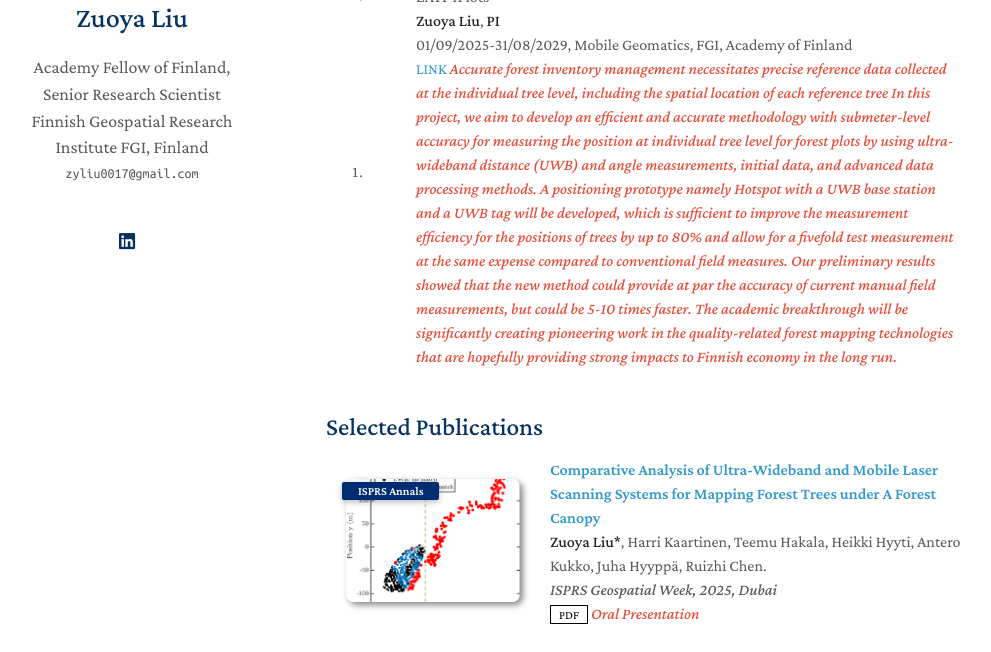
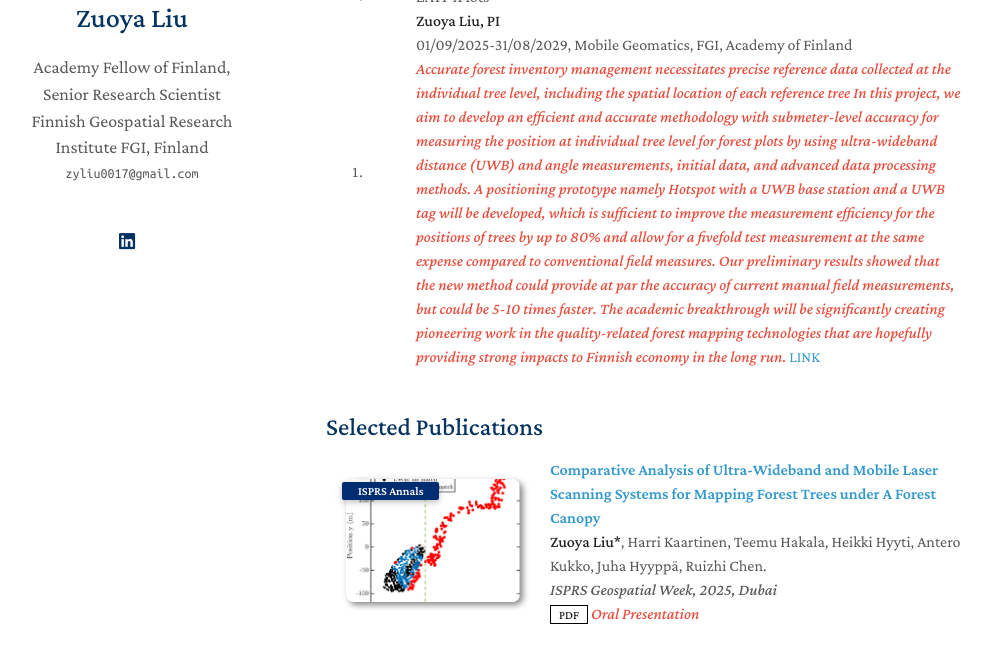
Before and after one commit to zyliu0017/zyliu0017.github.io, a Jekyll site: the page built from index.md, in a window 1280 px wide and 900 px high, scrolled down 494 px, cut to the strip 248-900 px from the top of the window. Shown: the whole strip, without its empty margins (144-1135 px from the left). Built offline with Jekyll 4.4.1, drawn with Linux system fonts in a browser that asks for light colours; a style sheet for code colours, icons or effects is not loaded.

```diff
--- a/_data/projects.yml
+++ b/_data/projects.yml
@@ -1,7 +1,7 @@
 main:
 
-  - title: EATP4Plots
-    info1 : <strong>Zuoya Liu</strong>, <strong>PI</strong>
+  - title: [EATP4Plots]
+    info1 : <strong>Zuoya Liu, PI</strong>
     info2 : 01/09/2025-31/08/2029, Mobile Geomatics, FGI, Academy of Finland
     image:
     Link: https://www.maanmittauslaitos.fi/en/research/eatp4plots
--- a/_includes/projects.md
+++ b/_includes/projects.md
@@ -13,15 +13,15 @@
     {% endif %}
   </div>
   <div class="col-sm-9" style="position: relative;padding-right: 15px;padding-left: 20px;">
-      <div class="title">{{ link.title }}</div>
+      <div class="title" style="font-size: 16px;">{{ link.title }}</div>
       <div class="info1">{{ link.info1 }}</div>
       <div class="info2">{{ link.info2 }}</div>
     <div class="links">
-      {% if link.Link %}
-      <a href="{{ link.Link }}" class="btn btn-sm z-depth-0" role="button" target="_blank" style="font-size:15px;">LINK</a>
-      {% endif %}
       {% if link.notes %}
       <strong> <i style="color:#e74d3c">{{ link.notes }}</i></strong>
+      {% endif %}
+      {% if link.Link %}
+      <a href="{{ link.Link }}" class="btn btn-sm z-depth-0" role="button" target="_blank" style="font-size:15px;">LINK</a><br>
       {% endif %}
       {% if link.others %}
       {{ link.others }}
```
